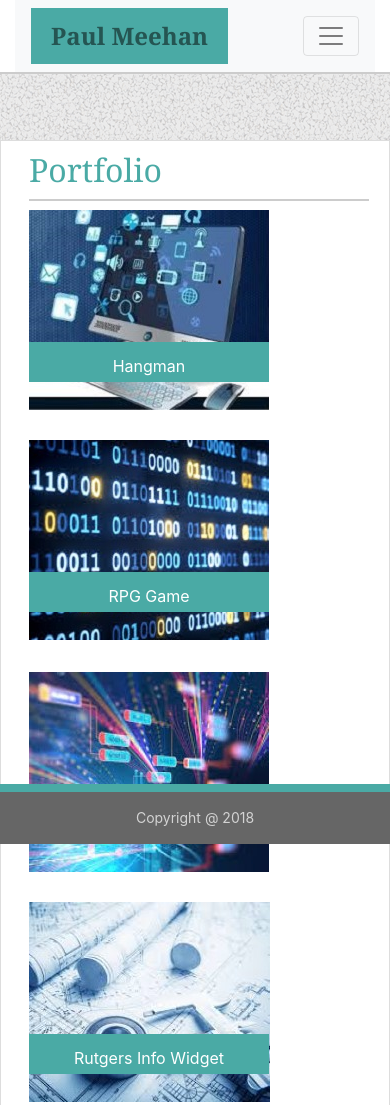
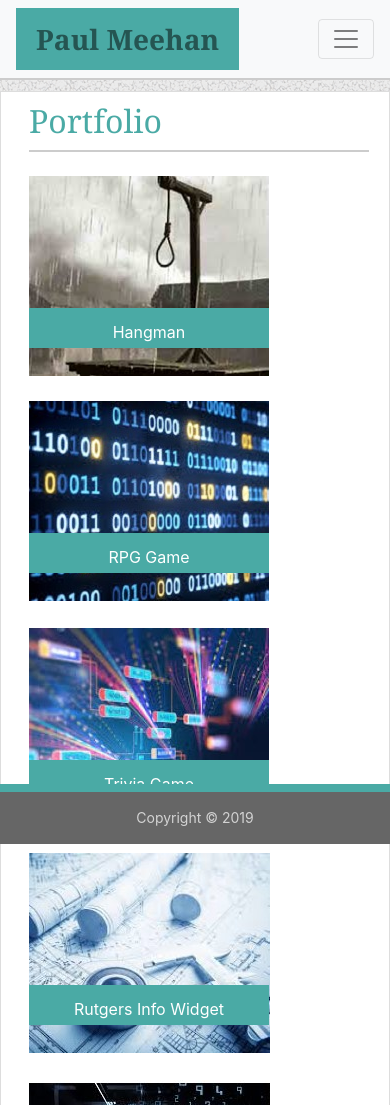
Before and after one commit to PaulMeehan/Bootstrap-Portfolio, a plain HTML site: page portfolio.html in a window 390 px wide. Shown: the top 1105 px of the page. Drawn offline with nearby package versions, Linux system fonts and the light colour scheme.

Commit message:
code clean up and added Hangman

```diff
--- a/assets/css/mystyle.css
+++ b/assets/css/mystyle.css
@@ -3,12 +3,22 @@ body {
     min-height: 100%;
 }
 
+.header-container {
+    position: fixed;
+    top: 0px;
+    left: 0px;
+    right: 0px;
+}
+
+.col-no-padding {
+    padding : 0px;
+}
 
 .navbar-text {
     color: white;
     background-color:#4aaaa5;
     font-family: 'Georgia', Times, Times New Roman, serif;
-    font-size: 24px;
+    font-size: 28px;
     font-weight: bold;
     padding: 10px 20px;
 }
@@ -75,14 +85,20 @@ h1, h2, h3, h4 {
     position: relative;
 }
 
+.projectimageframe {
+    height: 200px;
+    width: 240px;
+    margin-top: 15px;
+    margin-right: 30px;
+    margin-bottom: 10px;
+    border: 0px;
+    padding: 0px;
+    float: left;
+}
+
 .projectimage {
     height: 200px;
     width: 240px;
-    margin-right: 30px;
-    margin-bottom: 30px;
-    border: 0px;
-    padding: 0px;
-    float: left;
 }
 
 .projectimagelabel {
@@ -104,6 +120,12 @@ h1, h2, h3, h4 {
         width: 250px;
         content: url("../images/PaulPictureLg.jpg");
     }
+    .main-container {
+        padding-top: 25px;
+    }
+    .main-form {
+        margin: 40px auto;
+    }
   }
 
 @media screen and (max-width: 768px) {
@@ -111,6 +133,12 @@ h1, h2, h3, h4 {
         height: 100px;
         width: 167px;
         content: url("../images/CalvinMd.jpg");
+    }
+    .main-container {
+        padding-top: 10px;
+    }
+    .main-form {
+        margin: 20px auto;
     }
   }
 
@@ -120,4 +148,10 @@ h1, h2, h3, h4 {
         width: 126px;
         content: url("../images/CalvinSm.jpg");
     }
+    .main-container {
+        padding-top: 5px;
+    }
+    .main-form {
+        margin: 5px auto;
+    }
   }
--- a/portfolio.html
+++ b/portfolio.html
@@ -25,7 +25,7 @@
             <!-- Header row -->
             <header class="row">
 
-                <div class="col-md-12">
+                <div class="col-md-12 col-no-padding">
 
                     <nav class="navbar navbar-expand-lg navbar-light bg-light">
                         <div class="container-fluid">
@@ -70,6 +70,7 @@
                             </div>
                         </div>
 
+
                         <div class="row">
                             <aside class="col-md-1">
                                 <!-- blank -->
@@ -77,18 +78,22 @@
 
                             <div class="col-md-10 project-image-row">
 
-                                <div class="projectimage">
-                                    <img src="assets/images/screen.jpg" alt="Project 1">
+                                <div class="projectimageframe">
+                                    <a href="https://paulmeehan.github.io/word-guess-game/" target="_blank">
+                                        <img class="projectimage" src="assets/images/hangman.jpg" alt="Hangman">
                                         <div class="projectimagelabel">
                                             Hangman
                                         </div>
+                                    </a>
                                 </div>
 
-                                <div class="projectimage">
+                                <div class="projectimageframe">
+                                    <a href="#">
                                         <img src="assets/images/data.jpg" alt="Project 2">
                                         <div class="projectimagelabel">
                                             RPG Game
                                         </div>
+                                    </a>
                                 </div>
 
                             </div>
@@ -106,18 +111,22 @@
 
                             <div class="col-md-10">
 
-                                <div class="projectimage">
+                                <div class="projectimageframe">
+                                    <a href="#">
                                         <img src="assets/images/design.jpg" alt="Project 3">
                                         <div class="projectimagelabel">
                                             Trivia Game
                                         </div>
+                                    </a>
                                 </div>
 
-                                <div class="projectimage">
+                                <div class="projectimageframe">
+                                    <a href="#">
                                         <img src="assets/images/designs.jpg" alt="Project 2">
                                         <div class="projectimagelabel">
                                             Rutgers Info Widget
                                         </div>
+                                    </a>
                                 </div>
 
                             </div>
@@ -135,11 +144,13 @@
 
                             <div class="col-md-10">
 
-                                <div class="projectimage">
+                                <div class="projectimageframe">
+                                    <a href="#">
                                         <img src="assets/images/numbers.jpg" alt="Project 5">
                                         <div class="projectimagelabel">
                                             Rock Paper Scissors
                                         </div>
+                                    </a>
                                 </div>
 
                             </div>
@@ -162,7 +173,7 @@
             <!-- footer row -->
             <footer class="row">
                 <div class="col-md-12 footer-container">
-                    Copyright @ 2018
+                    Copyright &copy; 2019
                 </div>
             </footer>
 
```
Also changed, not shown: contact.html (+2 -2 lines), index.html (+2 -2 lines), assets/images/hangman.jpg (added). Lines whose indentation alone changed are shown as unchanged.
